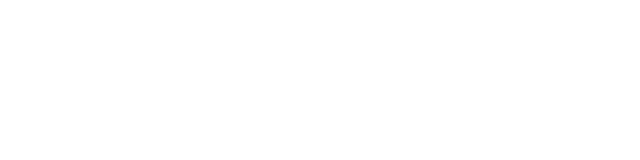
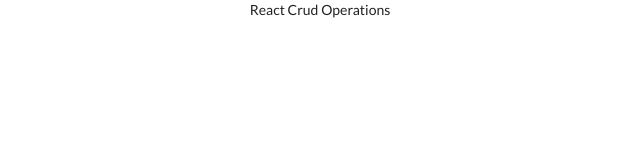
Before and after one commit to momin-riyadh/react-crud, a React (Create React App) app: page / in a window 1280 px wide. Shown: the top 160 px of the page, without its empty margins (320-960 px from the left). Built offline with nearby package versions, Linux system fonts and the light colour scheme.

Commit message:
fix and deploy

```diff
--- a/src/App.js
+++ b/src/App.js
@@ -1,10 +1,11 @@
-
 import './App.css';
 
 function App() {
   return (
     <div className="App">
-
+      <div>
+        React Crud Operations
+      </div>
     </div>
   );
 }
```
Also changed, not shown: 1 other file (tests, documents, lock files or other folders).
